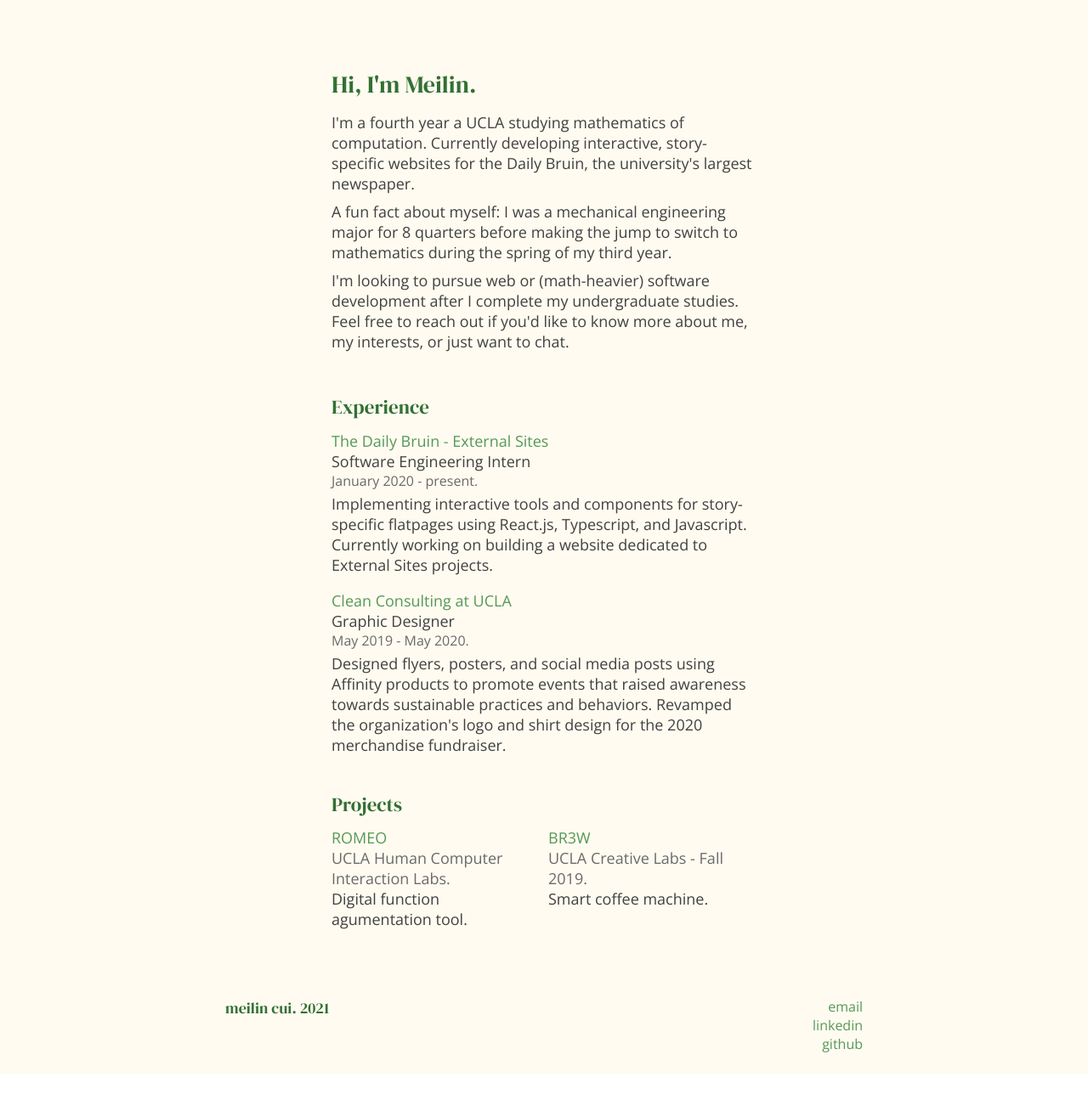
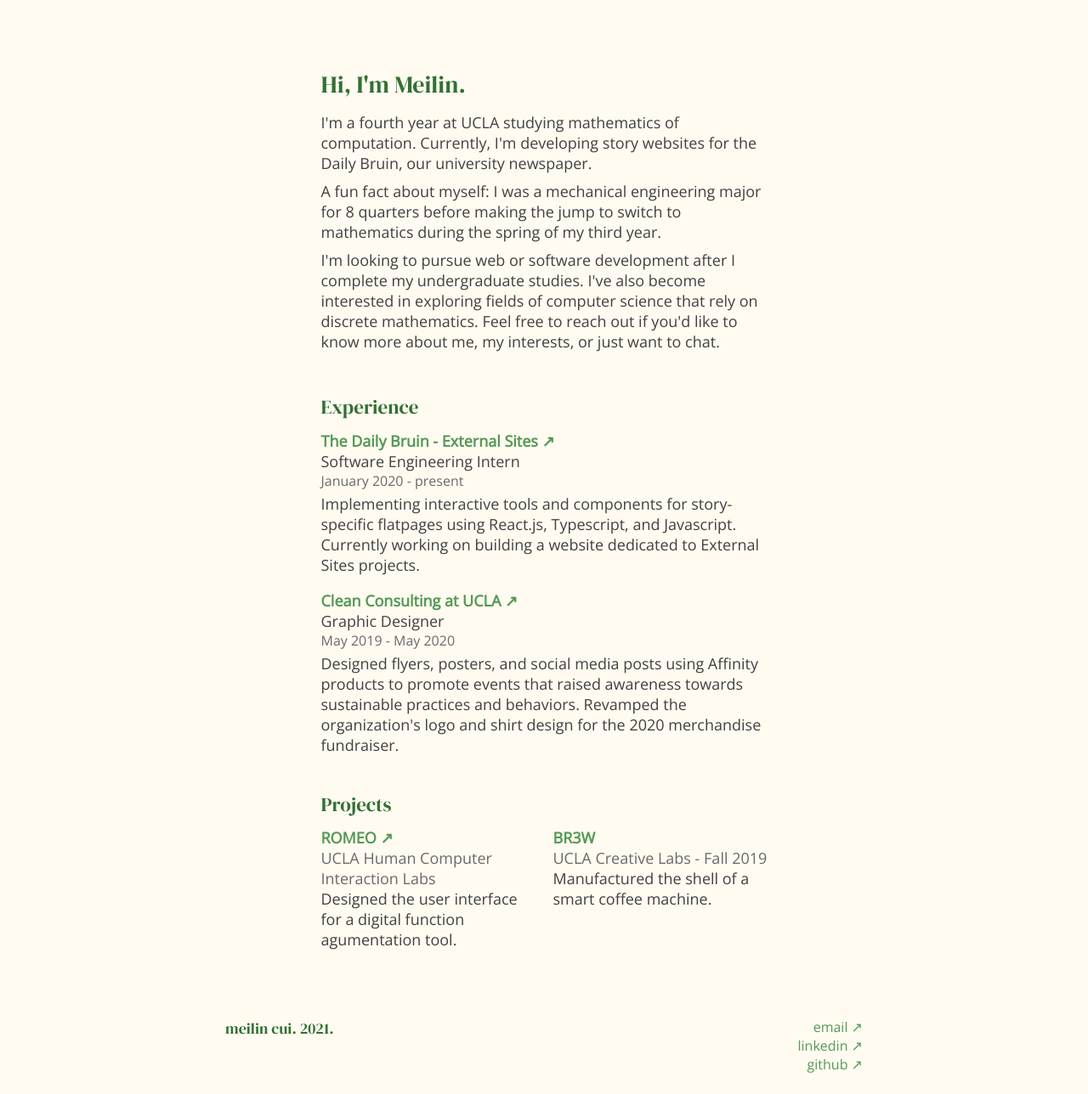
Before and after one commit to cuimeilin/cuimeilin.github.io, a React (Create React App) app: page / in a window 1280 px wide. Shown: the whole page at 85% size. Before the commit the page ends 1264 px from the top, so only its background shows below. Built offline with nearby package versions, Linux system fonts and the light colour scheme; a web font is replaced by a local one.

Commit message:
link updates

```diff
--- a/public/index.html
+++ b/public/index.html
@@ -2,19 +2,19 @@
 <html lang="en">
   <head>
     <meta charset="utf-8" />
-    <link rel="icon" href="%PUBLIC_URL%/stamp.png" />
+    <link rel="icon" href="./src/shared/stamp.png" />
     <meta name="viewport" content="width=device-width, initial-scale=1" />
     <meta name="theme-color" content="#000000" />
     <meta
       name="description"
-      content="meilin cui"
+      content="meilin cui's website"
     />
-    <link rel="apple-touch-icon" href="%PUBLIC_URL%/logo192.png" />
+    <link rel="apple-touch-icon" href="./src/shared/stamp.png" />
     <!--
       manifest.json provides metadata used when your web app is installed on a
       user's mobile device or desktop. See https://developers.google.com/web/fundamentals/web-app-manifest/
     -->
-    <link rel="manifest" href="%PUBLIC_URL%/manifest.json" />
+    <!-- <link rel="manifest" href="%PUBLIC_URL%/manifest.json" /> -->
     <!--
       Notice the use of %PUBLIC_URL% in the tags above.
       It will be replaced with the URL of the `public` folder during the build.
--- a/src/App.js
+++ b/src/App.js
@@ -6,11 +6,6 @@ import About from "./components/About";
 import Experience from "./components/Experience";
 import Projects from "./components/Projects";
 import Footer from "./components/Footer";
-
-import { colors, fonts, mediaQueries } from "./shared/config";
-const { darkgreen, green, darkgrey, grey, beige } = colors;
-const { serif, sanserif } = fonts;
-const { notMobile } = mediaQueries;
 
 const Body = styled("div")`
   display: flex;
--- a/src/components/About.js
+++ b/src/components/About.js
@@ -7,11 +7,11 @@ const { serif, sanserif } = fonts;
 const { notMobile } = mediaQueries;
 
 const AboutContent = styled("div")`
-  width: 60%;
+  width: 70%;
   margin-bottom: 2.5em;
 
   ${notMobile} {
-    width: 500px;
+    width: 525px;
   }
 `;
 const Maintext = styled("div")`
@@ -20,7 +20,7 @@ const Maintext = styled("div")`
   margin-bottom: 0.5em;
   font-size: 20px;
 
-  ${notMobile}{
+  ${notMobile} {
     font-size: 28px;
     margin-bottom: 0.5em;
   }
@@ -30,7 +30,7 @@ const Subtext = styled("div")`
   font-family: ${sanserif};
   margin-bottom: 0.5em;
 
-  ${notMobile}{
+  ${notMobile} {
     font-size: 18px;
   }
 `;
@@ -40,9 +40,9 @@ export default function About() {
     <AboutContent>
       <Maintext>Hi, I'm Meilin.</Maintext>
       <Subtext>
-        I'm a fourth year a UCLA studying mathematics of computation. Currently
-        developing interactive, story-specific websites for the Daily Bruin, the
-        university's largest newspaper.
+        I'm a fourth year at UCLA studying mathematics of computation.
+        Currently, I'm developing story websites for the Daily Bruin, our
+        university newspaper.
       </Subtext>
       <Subtext>
         A fun fact about myself: I was a mechanical engineering major for 8
@@ -50,9 +50,11 @@ export default function About() {
         spring of my third year.
       </Subtext>
       <Subtext>
-        I'm looking to pursue web or (math-heavier) software development after I
-        complete my undergraduate studies. Feel free to reach out if you'd like
-        to know more about me, my interests, or just want to chat.
+        I'm looking to pursue web or software development after I complete my
+        undergraduate studies. I've also become interested in exploring fields of
+        computer science that rely on discrete mathematics. Feel free to reach
+        out if you'd like to know more about me, my interests, or just want to
+        chat.
       </Subtext>
     </AboutContent>
   );
--- a/src/components/Experience.js
+++ b/src/components/Experience.js
@@ -7,10 +7,10 @@ const { serif, sanserif } = fonts;
 const { notMobile } = mediaQueries;
 
 const ExperienceContent = styled("div")`
-  width: 60%;
+  width: 70%;
   margin-bottom: 1.5em;
   ${notMobile} {
-    width: 500px;
+    width: 525px;
   }
 `;
 const Experiences = styled("div")`
@@ -24,6 +24,7 @@ a{
   font-family: ${sanserif};
   text-decoration: none;
   cursor: crosshair;
+  font-weight: 600;
 }
 
 a:hover {
@@ -42,11 +43,12 @@ const Heading = styled("div")`
       margin-bottom: 0.5em;
   }
 `;
+/*
 const Company = styled("div")`
   color: ${green};
   font-family: ${sanserif};
 `;
-
+*/
 const Position = styled("div")`
   color: ${darkgrey};
   font-family: ${sanserif};
@@ -71,9 +73,9 @@ export default function Experience() {
     <ExperienceContent>
       <Heading>Experience</Heading>
       <Experiences>
-        <a href="https://dailybruin.com/" target="_blank">The Daily Bruin - External Sites</a>
+        <a href="https://dailybruin.com/" target="_blank" rel="noopener noreferrer">The Daily Bruin - External Sites ↗</a>
         <Position>Software Engineering Intern</Position>
-        <Timeframe>January 2020 - present.</Timeframe>
+        <Timeframe>January 2020 - present</Timeframe>
         <Description>
           Implementing interactive tools and components for story-specific
           flatpages using React.js, Typescript, and Javascript. Currently
@@ -81,9 +83,9 @@ export default function Experience() {
         </Description>
       </Experiences>
       <Experiences>
-        <a href="https://cleanconsulting.org/" target="_blank">Clean Consulting at UCLA</a>
+        <a href="https://cleanconsulting.org/" target="_blank" rel="noopener noreferrer">Clean Consulting at UCLA ↗</a>
         <Position>Graphic Designer</Position>
-        <Timeframe>May 2019 - May 2020.</Timeframe>
+        <Timeframe>May 2019 - May 2020</Timeframe>
         <Description>
           Designed flyers, posters, and social media posts using Affinity
           products to promote events that raised awareness towards sustainable
--- a/src/components/Footer.js
+++ b/src/components/Footer.js
@@ -7,7 +7,7 @@ const { serif, sanserif } = fonts;
 const { notMobile } = mediaQueries;
 
 const FooterContent = styled("div")`
-  padding: 0 5vw 3vh;
+  padding: 0 6vw 3vh;
 
   ${notMobile}{
     padding: 0 0 3vh;
@@ -52,11 +52,11 @@ export default function Footer() {
 
     return (
       <FooterContent>
-        <Tagline>meilin cui. 2021</Tagline>
+        <Tagline>meilin cui. 2021.</Tagline>
         <Links>
-          <a href="mailto:meilincui.99@gmail.com">email</a>
-          <a href={"https://www.linkedin.com/in/meilin-cui"} target="_blank">linkedin</a>
-          <a href={"https://www.github.com/cuimeilin"} target="_blank">github</a>
+          <a href="mailto:meilincui.99@gmail.com">email ↗</a>
+          <a href={"https://www.linkedin.com/in/meilin-cui"} target="_blank" rel="noopener noreferrer">linkedin ↗</a>
+          <a href={"https://www.github.com/cuimeilin"} target="_blank" rel="noopener noreferrer">github ↗</a>
         </Links>
       </FooterContent>
     );
--- a/src/components/Projects.js
+++ b/src/components/Projects.js
@@ -7,9 +7,9 @@ const { serif, sanserif } = fonts;
 const { notMobile } = mediaQueries;
 
 const ProjectContent = styled("div")`
-  width: 60%;
+  width: 70%;
   ${notMobile} {
-    width: 500px;
+    width: 525px;
   }
 `;
 const Project = styled("div")`
@@ -17,13 +17,14 @@ const Project = styled("div")`
   ${notMobile}{
       margin-bottom: 0;
       font-size: 18px;
-      width: 49%;
+      width: 48%;
   }
   a{
     color: ${green};
     font-family: ${sanserif};
     text-decoration: none;
     cursor: crosshair;
+    font-weight: 600;
   }
 
   a:hover {
@@ -53,6 +54,7 @@ const Content = styled("div")`
 const Name = styled("div")`
   color: ${green};
   font-family: ${sanserif};
+  font-weight: 600;
 `;
 const Organization = styled("div")`
   color: ${grey};
@@ -69,14 +71,14 @@ export default function Projects() {
       <Heading>Projects</Heading>
       <Content>
       <Project>
-        <a href="https://dl.acm.org/doi/abs/10.1145/3379337.3415826" target="_blank">ROMEO</a>
-        <Organization>UCLA Human Computer Interaction Labs.</Organization>
-        <Description>Digital function agumentation tool.</Description>
+        <a href="https://dl.acm.org/doi/abs/10.1145/3379337.3415826" target="_blank" rel="noopener noreferrer">ROMEO ↗</a>
+        <Organization>UCLA Human Computer Interaction Labs</Organization>
+        <Description>Designed the user interface for a digital function agumentation tool.</Description>
       </Project>
       <Project>
         <Name>BR3W</Name>
-        <Organization>UCLA Creative Labs - Fall 2019.</Organization>
-        <Description>Smart coffee machine.</Description>
+        <Organization>UCLA Creative Labs - Fall 2019</Organization>
+        <Description>Manufactured the shell of a smart coffee machine.</Description>
       </Project>
       </Content>
     </ProjectContent>
--- a/src/index.css
+++ b/src/index.css
@@ -2,7 +2,7 @@
 @import url("https://fonts.googleapis.com/css?family=DM+Serif+Display");
 @import url("https://fonts.googleapis.com/css?family=Merriweather");
 @import url("https://fonts.googleapis.com/css?family=Poppins");
-@import url("https://fonts.googleapis.com/css?family=Open+Sans");
+@import url("https://fonts.googleapis.com/css?family=Open+Sans:regular,semi-bold");
 @import url("https://fonts.googleapis.com/css?family=Actor");
 @import url("https://fonts.googleapis.com/css?family=Abhaya+Libre");
 
```
Also changed, not shown: public/manifest.json, src/shared/stamp.png (renamed from public/stamp.png).
